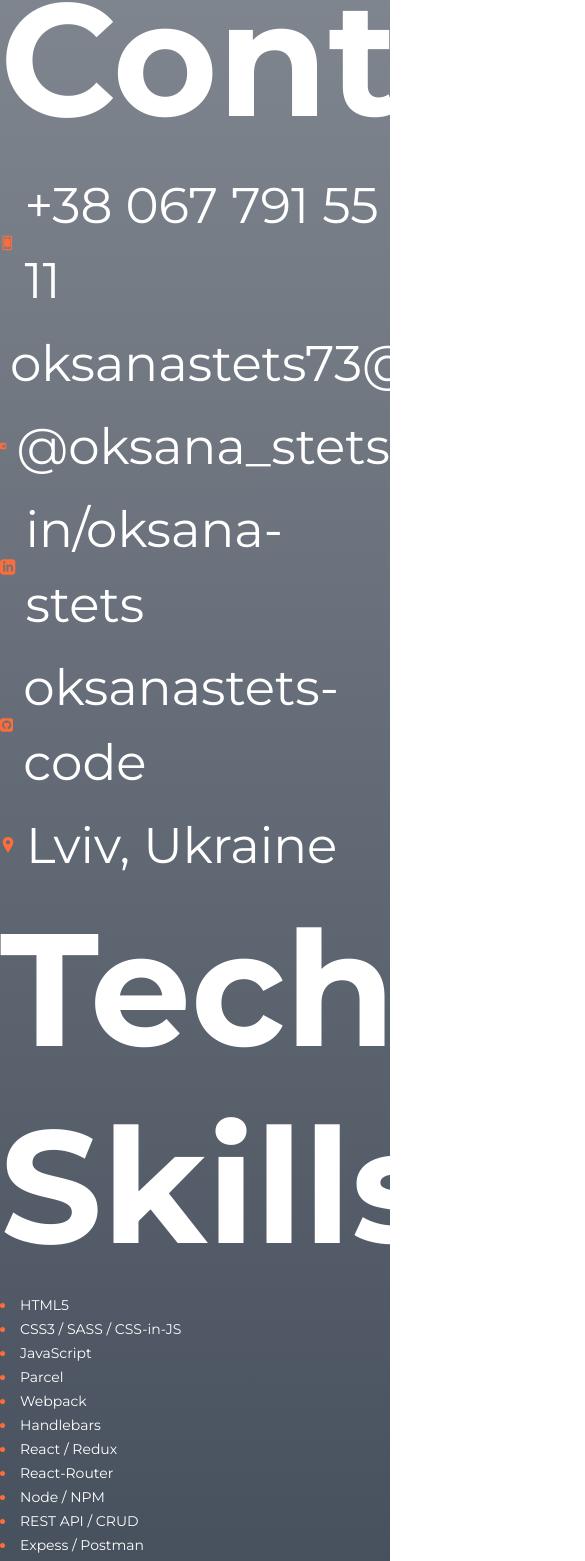
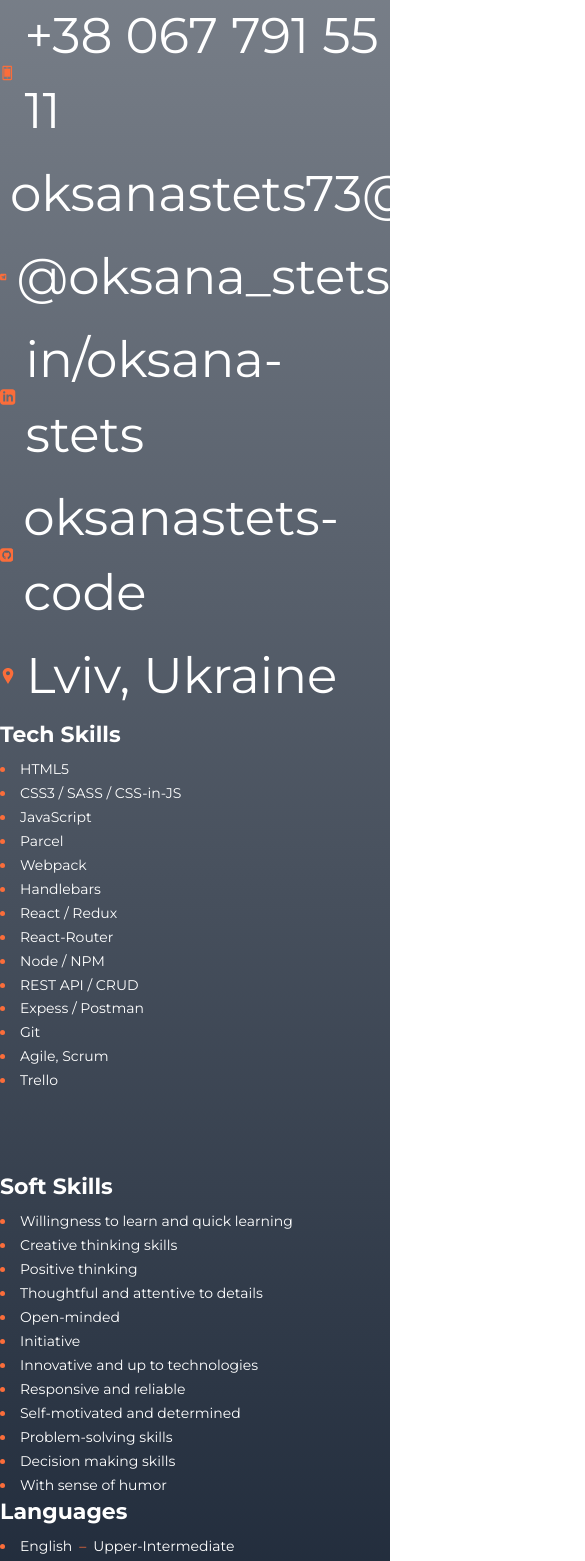
Before and after one commit to oksanastets-code/my-cv, a React (Create React App) app: page / in a window 390 px wide. Shown: the part 429-1990 px from the top of the page, 585 px wide, since content can reach past the window. Built offline with nearby package versions, Linux system fonts and the light colour scheme.

Commit message:
edit TabletBlock

```diff
--- a/src/components/MainContant/Intro/Intro.jsx
+++ b/src/components/MainContant/Intro/Intro.jsx
@@ -9,11 +9,13 @@ export const Intro = () => (
         I'm enthusiastic, hard-working and responsible person looking for junior
         frontend position in a modern friendly developing IT-company.
         <br />
+         <br />
         Aware of team-working makes me stronger developer. Ready to learn new
         technologies and improve my current skills.
         <br />
-        My goals are: to apply myself in a new job, to use my talents and abilities
-        and to support our Army financially in that time.
+         <br />
+        My goals are: to apply myself in a new job, to use my talents and
+        abilities and to support our Army financially in that time.
       </Summary>
     </SummaryBlock>
   </>
@@ -21,41 +23,48 @@ export const Intro = () => (
 
 const SummaryBlock = styled.div`
   color: ${p => p.theme.colors.title};
-  border-bottom: 2px solid ${p => p.theme.colors.secondary};
 
   @media screen and (min-width: 768px) {
     width: 50%;
-    padding: 10px;
+    padding: 15px 10px;
     color: ${p => p.theme.colors.textSidebar};
   }
 
   @media screen and (min-width: 1280px) {
+    width: 600px;
     padding: 0;
     color: ${p => p.theme.colors.title};
+    border-bottom: 2px solid ${p => p.theme.colors.secondary};
   }
 `;
 const Title = styled.h1`
   font-size: 30px;
   @media screen and (min-width: 768px) {
     font-size: 40px;
+    margin-bottom: 15px;
   }
 
   @media screen and (min-width: 1280px) {
     font-size: 70px;
+    margin-bottom: 0;
   }
-
-
 `;
 const Job = styled.h2`
   font-size: 18px;
+  @media screen and (min-width: 768px) {
+
+    margin-bottom: 15px;
+  }
+  @media screen and (min-width: 1280px) {
+
+    margin-bottom: 0;
+  }
 `;
 const Summary = styled.p`
-
-
   color: ${p => p.theme.colors.primary};
 
   @media screen and (min-width: 768px) {
-    /* width: 100%; */
+    width: 300px;
     color: ${p => p.theme.colors.textSidebar};
   }
   @media screen and (min-width: 1280px) {
--- a/src/components/Sidebar/ContactsBlock/ContactsBlock.jsx
+++ b/src/components/Sidebar/ContactsBlock/ContactsBlock.jsx
@@ -34,14 +34,15 @@ export const ContactBlock = ({ items }) => {
 
 const Block = styled.div``;
 const Title = styled.h3`
-  font-size: 160px;
+  font-size: 22px;
+  /* font-size: 160px; */
   line-height: 1.23;
   margin-bottom: 10px;
-  text-align: center;
-
+  /* text-align: center; */
+  text-align: start;
   @media screen and (min-width: 1280px) {
-     font-size: 22px;
-     text-align: start;
+    font-size: 22px;
+    text-align: start;
   }
 `;
 const ContactItem = styled.li`
@@ -50,8 +51,8 @@ const ContactItem = styled.li`
   line-height: 1.5;
 
   @media screen and (min-width: 1280px) {
-     font-size: 16px;
-     text-align: start;
+    font-size: 16px;
+    text-align: start;
   }
 `;
 const Icon = styled.svg`
@@ -60,12 +61,12 @@ const Icon = styled.svg`
 `;
 const Address = styled.address`
   font-style: normal;
-`
+`;
 const Link = styled.a`
   display: flex;
   align-items: center;
   justify-content: start;
   &:hover {
-  color: ${p => p.theme.colors.secondary};
+    color: ${p => p.theme.colors.secondary};
   }
-`
+`;
--- a/src/components/Sidebar/Languages/Languages.jsx
+++ b/src/components/Sidebar/Languages/Languages.jsx
@@ -17,9 +17,12 @@ export const Languages = ({ title, stack }) => (
 const Block = styled.div`
 `;
 const Title = styled.h3`
- font-size: 160px;
+ font-size: 22px;
+  /* font-size: 160px; */
   line-height: 1.23;
   margin-bottom: 10px;
+  /* text-align: center; */
+  text-align: start;
 
   @media screen and (min-width: 1280px) {
      font-size: 22px;
--- a/src/components/Sidebar/Sidebar.jsx
+++ b/src/components/Sidebar/Sidebar.jsx
@@ -60,6 +60,6 @@ const TabletBlock = styled.div`
 
   @media screen and (min-width: 768px) and (max-width: 1279px) {
     display: flex;
-    padding: 10px;
+    /* padding: 10px; */
   }
 `;
--- a/src/components/Sidebar/Skills/SkillItem.jsx
+++ b/src/components/Sidebar/Skills/SkillItem.jsx
@@ -15,9 +15,12 @@ export const SkillItem = ({ title, stack }) => (
 const Block = styled.div`
 `;
 const Title = styled.h3`
-  font-size: 160px;
+  font-size: 22px;
+  /* font-size: 160px; */
   line-height: 1.23;
   margin-bottom: 10px;
+  /* text-align: center; */
+  text-align: start;
 
    @media screen and (min-width: 1280px) {
      font-size: 22px;
```
Lines whose indentation alone changed are shown as unchanged.
